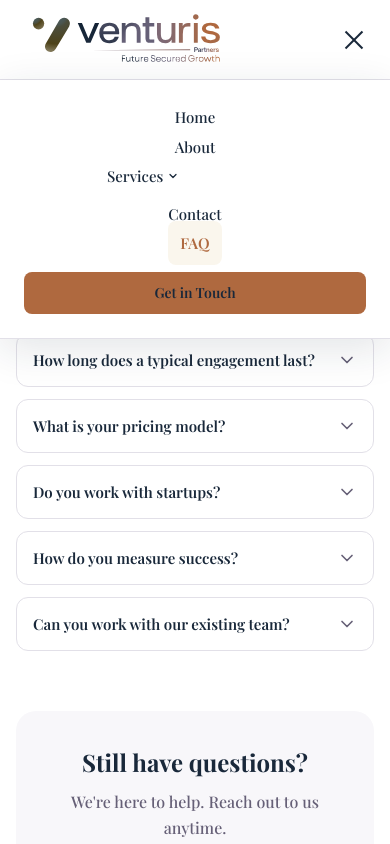
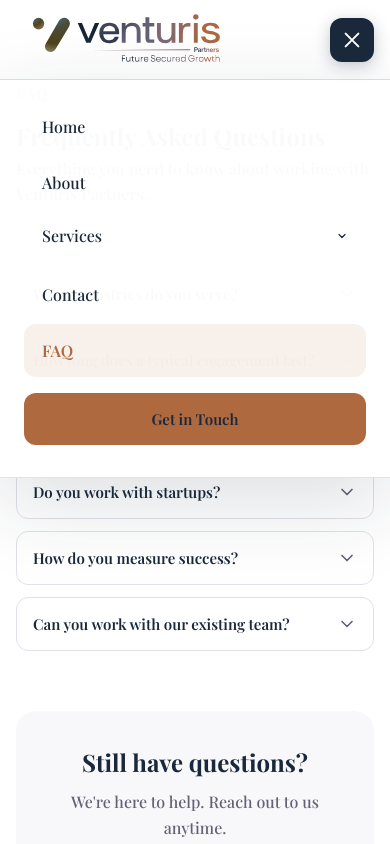
Before and after one commit to graphicsfaisal90-max/venturispartners, a React (Vite) app: page /faq in a window 390 px wide. Both pictures are taken after a click on the button "Toggle menu". Shown: the top 844 px of the page. Built offline with nearby package versions, Linux system fonts and the light colour scheme.

Commit message:
Improve mobile navigation: gradient toggle button, services dropdown fix, better menu design

```diff
--- a/src/components/Navbar.css
+++ b/src/components/Navbar.css
@@ -97,11 +97,39 @@
 
 .nav-caret {
   margin-left: 4px;
-  transition: transform 0.25s ease;
+  transition: transform 0.3s ease;
 }
 
-.nav-item.has-dropdown:hover .nav-caret {
+.nav-item.has-dropdown:hover .nav-caret,
+.nav-caret.rotated {
   transform: rotate(180deg);
+}
+
+.nav-link-btn {
+  background: none;
+  border: none;
+  font-family: inherit;
+  cursor: pointer;
+  width: auto;
+  display: flex;
+  align-items: center;
+  padding: 8px 16px;
+  border-radius: 8px;
+  font-size: 15px;
+  font-weight: 500;
+  color: var(--text);
+  transition: var(--transition);
+}
+
+.nav-link-btn:hover {
+  color: var(--primary);
+  background: var(--bg-alt);
+}
+
+.nav-link-btn.active {
+  color: var(--accent);
+  background: rgba(200, 168, 78, 0.1);
+  font-weight: 600;
 }
 
 .nav-dropdown {
@@ -177,39 +205,62 @@
 
 .menu-toggle {
   display: none;
-  background: none;
+  background: linear-gradient(135deg, var(--accent), #c97a4a);
   border: none;
   cursor: pointer;
-  padding: 8px;
+  padding: 10px;
   z-index: 1001;
+  width: 44px;
+  height: 44px;
+  border-radius: 12px;
+  transition: all 0.3s ease;
+  position: relative;
+  box-shadow: 0 4px 16px rgba(175, 105, 63, 0.25);
+}
+
+.menu-toggle:hover {
+  transform: translateY(-1px);
+  box-shadow: 0 6px 24px rgba(175, 105, 63, 0.35);
+}
+
+.menu-toggle.open {
+  background: var(--primary);
+  box-shadow: 0 4px 16px rgba(25, 40, 58, 0.25);
 }
 
 .hamburger {
-  width: 24px;
+  width: 20px;
   height: 2px;
-  background: var(--primary);
+  background: white;
   display: block;
-  position: relative;
-  transition: var(--transition);
+  position: absolute;
+  top: 50%;
+  left: 50%;
+  transform: translate(-50%, -50%);
+  transition: background 0.3s ease;
+  border-radius: 2px;
 }
 
 .hamburger::before,
 .hamburger::after {
   content: '';
-  width: 24px;
+  width: 20px;
   height: 2px;
-  background: var(--primary);
+  background: white;
   position: absolute;
   left: 0;
-  transition: var(--transition);
+  transition: all 0.35s cubic-bezier(0.4, 0, 0.2, 1);
+  border-radius: 2px;
 }
 
 .hamburger::before {
-  top: -8px;
+  top: -7px;
+  transform-origin: center;
 }
 
 .hamburger::after {
-  top: 8px;
+  top: 7px;
+  transform-origin: center;
 }
 
 .hamburger.active {
@@ -236,15 +287,16 @@
     top: 80px;
     left: 0;
     right: 0;
-    background: white;
+    background: rgba(255, 255, 255, 0.98);
+    backdrop-filter: blur(20px);
     flex-direction: column;
-    padding: 24px;
-    gap: 16px;
+    padding: 20px 24px 32px;
+    gap: 8px;
     border-bottom: 1px solid var(--border);
-    transform: translateY(-120%);
+    transform: translateY(-110%);
     opacity: 0;
-    transition: var(--transition);
-    box-shadow: var(--shadow-lg);
+    transition: all 0.4s cubic-bezier(0.4, 0, 0.2, 1);
+    box-shadow: 0 24px 80px rgba(25, 40, 58, 0.15);
     max-height: calc(100vh - 80px);
     overflow-y: auto;
   }
@@ -257,19 +309,55 @@
   .nav-links {
     flex-direction: column;
     width: 100%;
-    gap: 4px;
+    gap: 2px;
   }
 
-  .nav-link {
+  .nav-item {
     width: 100%;
-    text-align: center;
-    padding: 12px;
+  }
+
+  .nav-link,
+  .nav-link-btn {
+    width: 100%;
+    text-align: left;
+    padding: 14px 18px;
+    font-size: 16px;
+    font-weight: 500;
+    border-radius: 12px;
+    transition: all 0.25s ease;
+    display: flex;
+    align-items: center;
+    justify-content: space-between;
+  }
+
+  .nav-link:hover,
+  .nav-link-btn:hover {
+    background: rgba(175, 105, 63, 0.06);
+  }
+
+  .nav-link.active,
+  .nav-link-btn.active {
+    background: rgba(175, 105, 63, 0.1);
+    color: var(--accent);
+    font-weight: 600;
+  }
+
+  .nav-caret {
+    transition: transform 0.3s ease;
+  }
+
+  .nav-item.has-dropdown .nav-caret {
+    display: inline-block;
   }
 
   .nav-cta {
     width: 100%;
     text-align: center;
     justify-content: center;
+    margin-top: 8px;
+    padding: 14px 24px;
+    font-size: 15px;
+    border-radius: 12px;
   }
 
   .nav-dropdown {
@@ -277,20 +365,22 @@
     transform: none;
     box-shadow: none;
     border: none;
-    background: var(--bg-alt);
-    margin-top: 8px;
+    background: rgba(175, 105, 63, 0.04);
+    border-radius: 12px;
+    margin-top: 2px;
+    margin-bottom: 4px;
     opacity: 1;
     visibility: visible;
     max-height: 0;
     padding: 0 8px;
     overflow: hidden;
-    transition: max-height 0.3s ease, padding 0.3s ease;
+    transition: max-height 0.35s cubic-bezier(0.4, 0, 0.2, 1), padding 0.35s ease;
   }
 
   .nav-dropdown.open {
     transform: none;
-    max-height: 300px;
-    padding: 8px;
+    max-height: 200px;
+    padding: 6px;
   }
 
   .nav-dropdown::before {
@@ -299,5 +389,12 @@
 
   .nav-dropdown-link {
     text-align: left;
+    padding: 12px 14px;
+    font-size: 14px;
+    border-radius: 10px;
+  }
+
+  .nav-dropdown-link:hover {
+    background: rgba(175, 105, 63, 0.08);
   }
 }
--- a/src/components/Navbar.jsx
+++ b/src/components/Navbar.jsx
@@ -31,7 +31,7 @@ export default function Navbar() {
           <img src="/logo.svg" alt="Venturis Partners" className="navbar-logo-img" />
         </Link>
 
-        <button className="menu-toggle" onClick={() => setOpen(!open)} aria-label="Toggle menu">
+        <button className={`menu-toggle ${open ? 'open' : ''}`} onClick={() => setOpen(!open)} aria-label="Toggle menu">
           <span className={`hamburger ${open ? 'active' : ''}`}></span>
         </button>
 
@@ -47,17 +47,18 @@ export default function Navbar() {
               >
                 {link.subItems ? (
                   <>
-                    <NavLink
-                      to={link.path}
-                      end={link.path === '/'}
-                      className={() => `nav-link ${isServicesActive ? 'active' : ''}`}
-                      onClick={closeAll}
+                    <button
+                      className={`nav-link nav-link-btn ${isServicesActive ? 'active' : ''}`}
+                      onClick={(e) => {
+                        e.preventDefault()
+                        setServicesOpen(!servicesOpen)
+                      }}
                     >
                       {link.label}
-                      <svg className="nav-caret" width="12" height="12" viewBox="0 0 24 24" fill="none" stroke="currentColor" strokeWidth="2.5" strokeLinecap="round" strokeLinejoin="round">
+                      <svg className={`nav-caret ${servicesOpen ? 'rotated' : ''}`} width="12" height="12" viewBox="0 0 24 24" fill="none" stroke="currentColor" strokeWidth="2.5" strokeLinecap="round" strokeLinejoin="round">
                         <polyline points="6 9 12 15 18 9"/>
                       </svg>
-                    </NavLink>
+                    </button>
                     <ul className={`nav-dropdown ${servicesOpen ? 'open' : ''}`}>
                       {link.subItems.map(sub => (
                         <li key={sub.path}>
```
